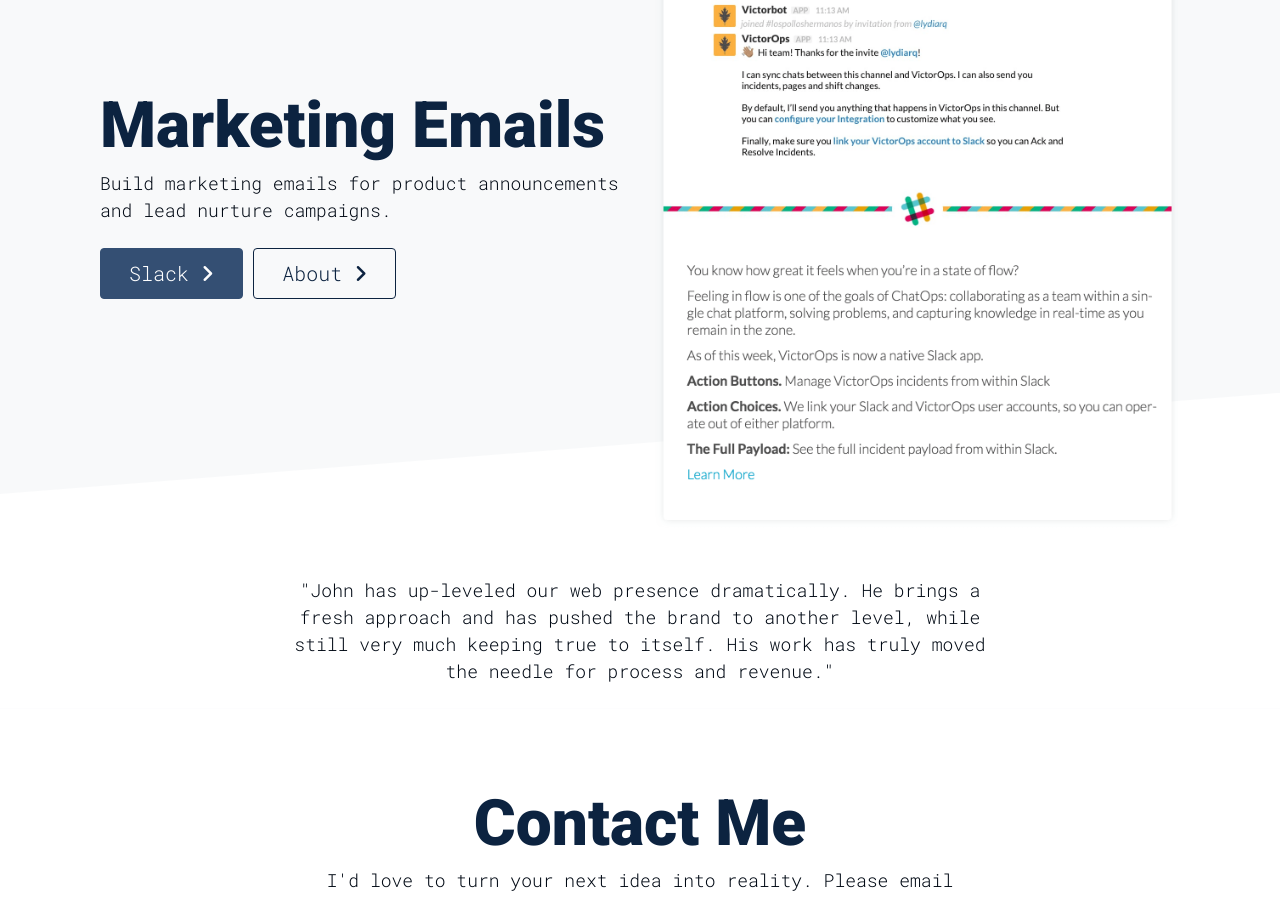
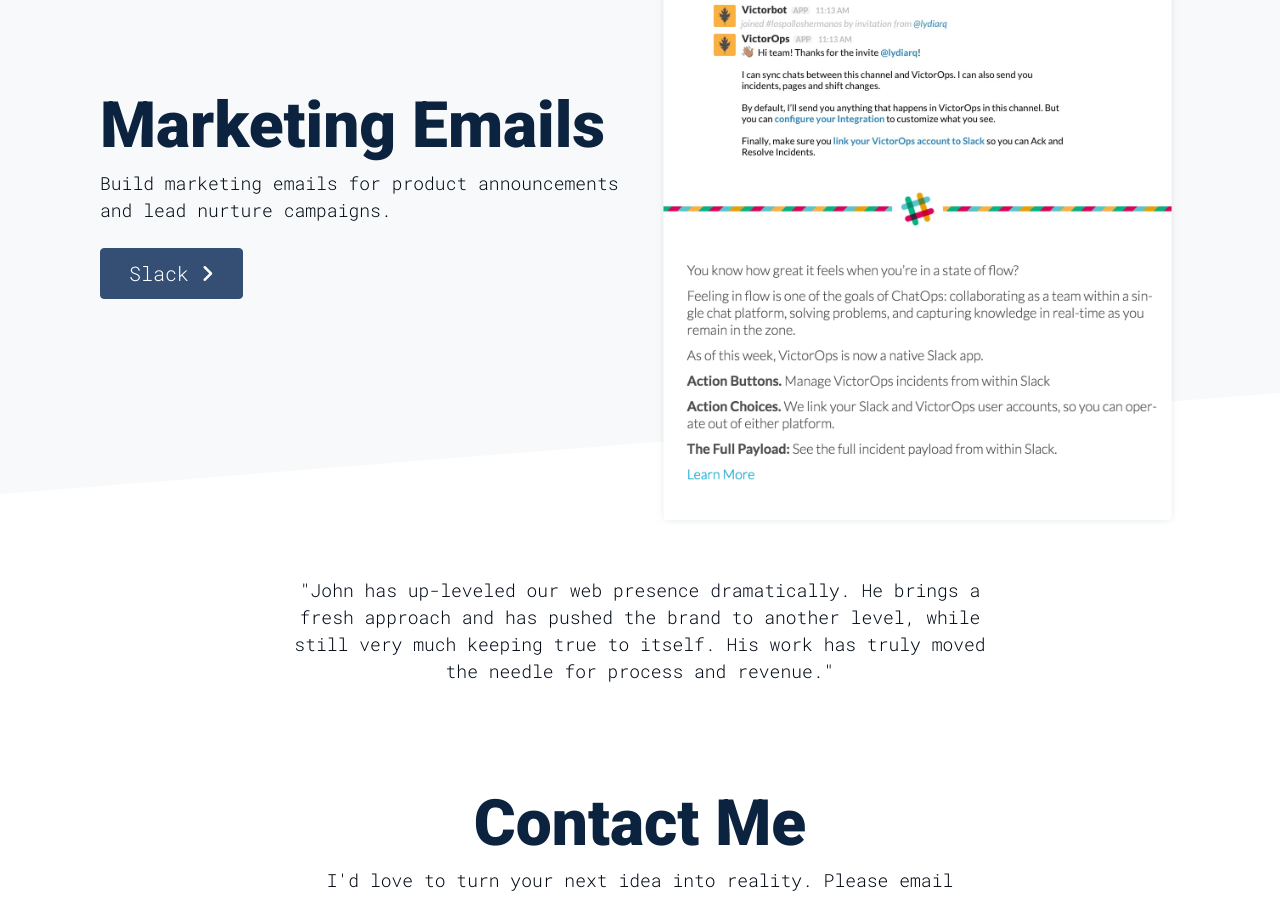
Before and after one commit to jegan3/jegan3.github.io, a Jekyll site: the page built from vo.html, in a window 1280 px wide and 900 px high, scrolled down 2068 px. Built offline with Jekyll 4.4.1, drawn with Linux system fonts in a browser that asks for light colours; nearby versions of some CDN libraries.

Commit message:
vo page updates

```diff
--- a/vo.html
+++ b/vo.html
@@ -61,7 +61,6 @@
 				<h2 class="wow fadeIn" data-wow-delay=".25s">Marketing Emails</h2>
 				<p class="wow fadeIn" data-wow-delay=".25s">Build marketing emails for product announcements and lead nurture campaigns.</p>
 				<p class="wow fadeIn"><a href="../email/slack" target="_blank"><button type="button" class="btn btn-primary btn-lg">Slack <i class="fa fa-angle-right" aria-hidden="true"></i>
-	</button></a> <a href="/work/victorops"><button type="button" class="btn btn-primary btn-lg btn-outline">About <i class="fa fa-angle-right" aria-hidden="true"></i>
 	</button></a></p>
 			</div>
 			<div class="col-md-6 text-center z-2">
```
